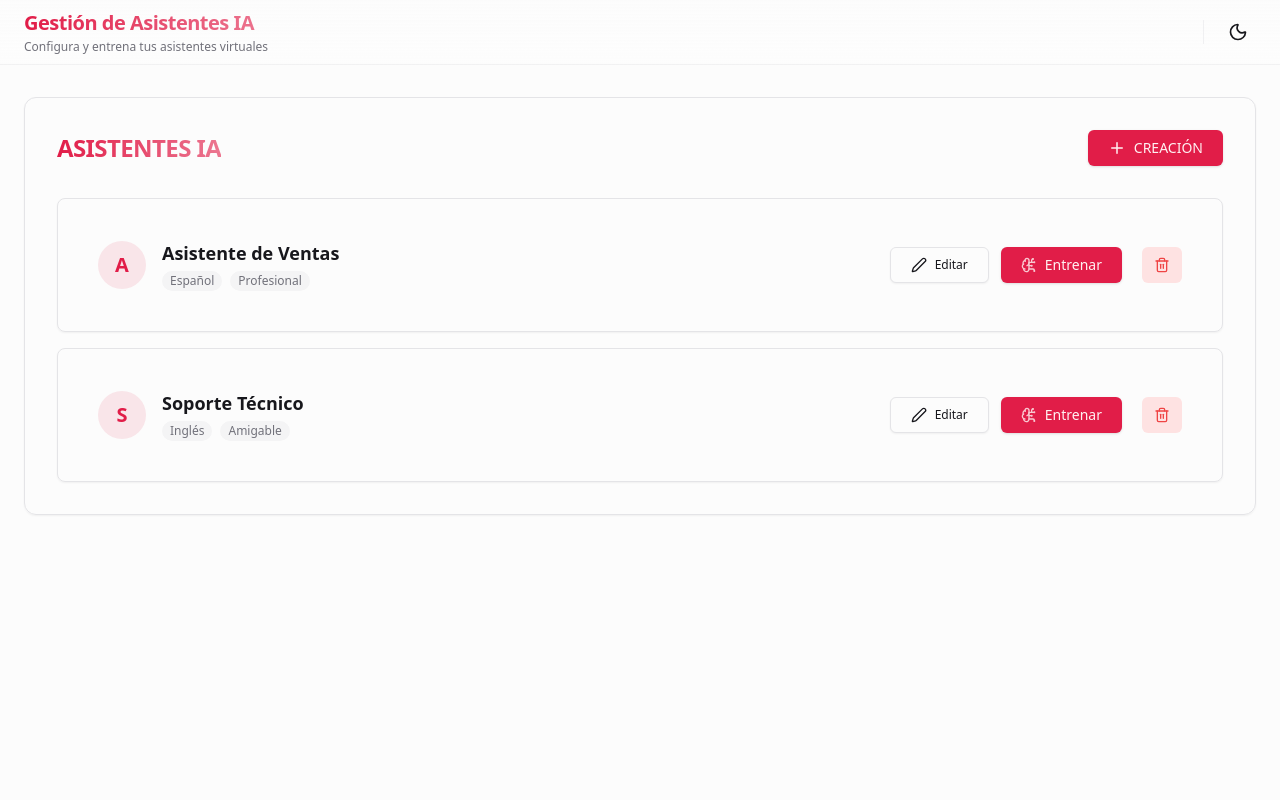
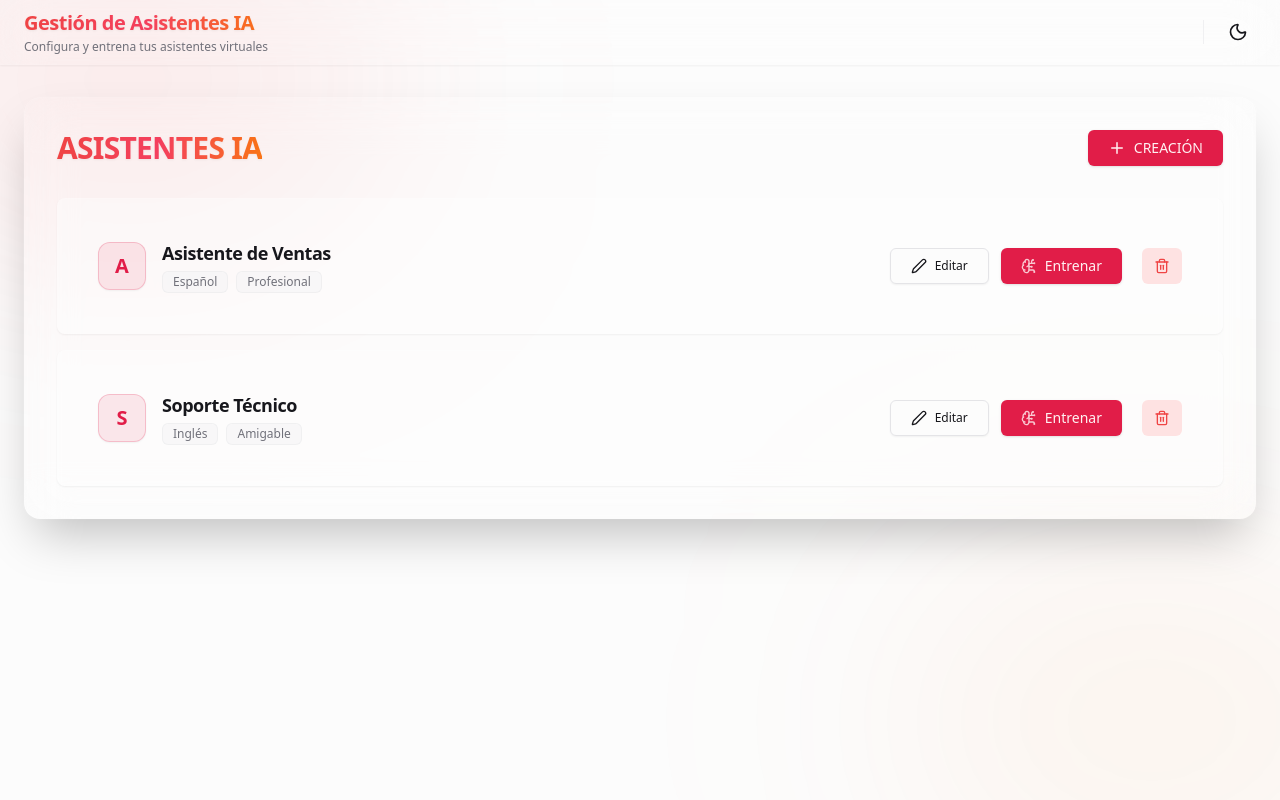
Before and after one commit to AltamarDuglas/pruebaTecnica, a Next.js app: page / in a window 1280 px wide. Shown: the top 800 px of the page. Built offline with nearby package versions, Linux system fonts and the light colour scheme.

Commit message:
Suavizado del modo oscuro

```diff
--- a/package.json
+++ b/package.json
@@ -11,6 +11,7 @@
   "dependencies": {
     "@types/uuid": "^10.0.0",
     "lucide-react": "^0.562.0",
+    "motion": "^12.24.7",
     "next": "16.1.1",
     "react": "19.2.3",
     "react-dom": "19.2.3",
--- a/src/app/globals.css
+++ b/src/app/globals.css
@@ -38,14 +38,14 @@
   }
 
   .dark {
-    --background: 222.2 84% 4.9%;
-    --foreground: 210 40% 98%;
+    --background: 224 71% 4%;
+    --foreground: 213 31% 91%;
 
-    --card: 222.2 84% 4.9%;
-    --card-foreground: 210 40% 98%;
+    --card: 224 71% 4%;
+    --card-foreground: 213 31% 91%;
 
-    --popover: 222.2 84% 4.9%;
-    --popover-foreground: 210 40% 98%;
+    --popover: 224 71% 4%;
+    --popover-foreground: 213 31% 91%;
 
     --primary: 346.8 77.2% 49.8%;
     --primary-foreground: 355.7 100% 97.3%;
--- a/src/app/page.tsx
+++ b/src/app/page.tsx
@@ -42,12 +42,19 @@ export default function Inicio() {
   };
 
   return (
-    <div className="container mx-auto py-8 min-h-screen max-w-[1400px] px-4 md:px-6">
+    <div className="relative min-h-screen w-full overflow-hidden">
+      {/* Background Mesh Gradients */}
+      <div className="fixed inset-0 z-0 pointer-events-none">
+        <div className="absolute top-[-10%] left-[-10%] w-[40%] h-[40%] bg-red-500/20 blur-[120px] rounded-full mix-blend-screen opacity-30 animate-pulse" style={{ animationDuration: '4s' }} />
+        <div className="absolute bottom-[-10%] right-[-10%] w-[40%] h-[40%] bg-orange-500/20 blur-[120px] rounded-full mix-blend-screen opacity-30" />
+      </div>
+
+      <div className="relative z-10 container mx-auto py-8 max-w-[1400px] px-4 md:px-6">
         {/* Breadcrumb removed */}
 
-      <div className="bg-surface border border-border shadow-sm rounded-xl p-6 md:p-8 animate-in fade-in duration-500">
+        <div className="bg-surface/60 backdrop-blur-xl border border-white/10 shadow-2xl rounded-2xl p-6 md:p-8 animate-in fade-in duration-500 ring-1 ring-white/5">
           <div className="flex flex-col sm:flex-row justify-between items-start sm:items-center gap-4 mb-8">
-          <h2 className="text-2xl font-bold tracking-tight bg-gradient-to-r from-primary to-primary/60 bg-clip-text text-transparent">ASISTENTES IA</h2>
+            <h2 className="text-3xl font-bold tracking-tight bg-gradient-to-r from-red-500 via-rose-500 to-orange-500 bg-clip-text text-transparent drop-shadow-sm">ASISTENTES IA</h2>
 
             <Boton onClick={manejarCrear} icono={<Plus size={18} />}>
               CREACIÓN
@@ -70,5 +77,6 @@ export default function Inicio() {
           alExito={manejarExito}
         />
       </div>
+    </div>
   );
 }
--- a/src/componentes/funcionalidades/FormularioAsistente/PasoConfigRespuesta.tsx
+++ b/src/componentes/funcionalidades/FormularioAsistente/PasoConfigRespuesta.tsx
@@ -150,7 +150,7 @@ const GrupoSlider = ({ label, valor, onChange, colores, icono }: { label: string
                 value={valor}
                 onChange={(e) => onChange(parseInt(e.target.value))}
                 style={backgroundStyle}
-                className="w-full h-3 rounded-lg appearance-none cursor-pointer outline-none focus:ring-2 focus:ring-ring focus:ring-offset-2 transition-all [&::-webkit-slider-thumb]:appearance-none [&::-webkit-slider-thumb]:w-5 [&::-webkit-slider-thumb]:h-5 [&::-webkit-slider-thumb]:rounded-full [&::-webkit-slider-thumb]:bg-background [&::-webkit-slider-thumb]:border-2 [&::-webkit-slider-thumb]:border-primary [&::-webkit-slider-thumb]:shadow-md hover:[&::-webkit-slider-thumb]:scale-110"
+                className="w-full h-3 rounded-lg appearance-none cursor-pointer outline-none focus:ring-2 focus:ring-ring focus:ring-offset-2 transition-all [&::-webkit-slider-thumb]:appearance-none [&::-webkit-slider-thumb]:w-5 [&::-webkit-slider-thumb]:h-5 [&::-webkit-slider-thumb]:rounded-full [&::-webkit-slider-thumb]:bg-white [&::-webkit-slider-thumb]:border-2 [&::-webkit-slider-thumb]:border-primary [&::-webkit-slider-thumb]:shadow-md hover:[&::-webkit-slider-thumb]:scale-110"
             />
         </div>
     );
--- a/src/componentes/funcionalidades/ListadoAsistentes/TarjetaAsistente.tsx
+++ b/src/componentes/funcionalidades/ListadoAsistentes/TarjetaAsistente.tsx
@@ -28,24 +28,25 @@ export const TarjetaAsistente: React.FC<PropsTarjetaAsistente> = ({
     };
 
     return (
-        <Tarjeta className="w-full hover:border-primary/50 transition-colors duration-300 group">
-            <div className="flex flex-col sm:flex-row items-start sm:items-center justify-between p-4 gap-4">
+        <Tarjeta className="w-full bg-card/40 backdrop-blur-md border-white/5 hover:border-primary/50 hover:shadow-[0_0_20px_rgba(var(--primary),0.15)] transition-all duration-500 group relative overflow-hidden">
+            <div className="absolute inset-0 bg-gradient-to-r from-transparent via-white/5 to-transparent translate-x-[-200%] group-hover:translate-x-[200%] transition-transform duration-1000 ease-in-out pointer-events-none" />
+            <div className="flex flex-col sm:flex-row items-start sm:items-center justify-between p-4 gap-4 relative z-10">
                 {/* Sección de Información (Izquierda) */}
                 <div className="flex items-center gap-4 flex-1 min-w-0">
-                    <div className="w-12 h-12 bg-primary/10 text-primary rounded-full flex-shrink-0 flex items-center justify-center font-bold text-xl group-hover:scale-110 transition-transform duration-300">
+                    <div className="w-12 h-12 bg-primary/10 text-primary rounded-xl flex-shrink-0 flex items-center justify-center font-bold text-xl group-hover:scale-110 group-hover:bg-primary group-hover:text-primary-foreground transition-all duration-300 shadow-sm border border-primary/20">
                         {asistente.nombre.charAt(0).toUpperCase()}
                     </div>
                     <div className="flex flex-col gap-1 min-w-0">
-                        <h3 className="font-semibold text-lg truncate group-hover:text-primary transition-colors">{asistente.nombre}</h3>
+                        <h3 className="font-semibold text-lg truncate group-hover:text-primary transition-colors tracking-tight">{asistente.nombre}</h3>
                         <div className="flex gap-2 flex-wrap">
-                            <span className="text-xs bg-muted px-2 py-0.5 rounded-full text-muted-foreground font-medium whitespace-nowrap">{asistente.idioma}</span>
-                            <span className="text-xs bg-muted px-2 py-0.5 rounded-full text-muted-foreground font-medium whitespace-nowrap">{asistente.tono}</span>
+                            <span className="text-xs bg-muted/60 px-2.5 py-0.5 rounded-md text-muted-foreground font-medium whitespace-nowrap border border-border/40">{asistente.idioma}</span>
+                            <span className="text-xs bg-muted/60 px-2.5 py-0.5 rounded-md text-muted-foreground font-medium whitespace-nowrap border border-border/40">{asistente.tono}</span>
                         </div>
                     </div>
                 </div>
 
                 {/* Sección de Acciones (Derecha) */}
-                <div className="flex items-center gap-3 w-full sm:w-auto justify-end mt-2 sm:mt-0 pt-2 sm:pt-0 border-t sm:border-t-0 border-border/50">
+                <div className="flex items-center gap-3 w-full sm:w-auto justify-end mt-2 sm:mt-0 pt-2 sm:pt-0 border-t sm:border-t-0 border-border/30">
                     <Boton
                         variante="secundario"
                         tamano="sm"
--- a/src/componentes/layout/CabeceraPrincipal.tsx
+++ b/src/componentes/layout/CabeceraPrincipal.tsx
@@ -7,10 +7,10 @@ import { AlternadorTema } from './AlternadorTema';
  */
 export const CabeceraPrincipal: React.FC = () => {
     return (
-        <header className="sticky top-0 z-50 w-full border-b border-border/40 bg-gradient-to-b from-background/95 to-background/60 backdrop-blur-md supports-[backdrop-filter]:bg-background/50">
+        <header className="sticky top-0 z-50 w-full border-b border-white/10 bg-surface/70 backdrop-blur-xl supports-[backdrop-filter]:bg-surface/40 shadow-sm">
             <div className="container flex h-16 max-w-[1400px] items-center justify-between mx-auto px-4 md:px-6">
                 <div className="flex flex-col gap-0.5">
-                    <h1 className="text-xl font-bold tracking-tight bg-gradient-to-r from-primary to-primary/60 bg-clip-text text-transparent">Gestión de Asistentes IA</h1>
+                    <h1 className="text-xl font-bold tracking-tight bg-gradient-to-r from-red-500 via-rose-500 to-orange-500 bg-clip-text text-transparent drop-shadow-sm">Gestión de Asistentes IA</h1>
                     <p className="text-xs text-muted-foreground hidden sm:block">Configura y entrena tus asistentes virtuales</p>
                 </div>
                 <div className="flex items-center gap-4">
--- a/src/componentes/ui/Boton/Boton.tsx
+++ b/src/componentes/ui/Boton/Boton.tsx
@@ -1,4 +1,5 @@
 import React from 'react';
+import { motion } from 'motion/react';
 
 import { Loader2 } from 'lucide-react';
 
@@ -35,20 +36,43 @@ export const Boton: React.FC<PropsBoton> = ({
 
     const baseClasses = "inline-flex items-center justify-center gap-2 px-5 py-2 text-sm font-medium transition-colors focus-visible:outline-none focus-visible:ring-1 focus-visible:ring-ring disabled:pointer-events-none disabled:opacity-50 rounded-md";
 
+    const iconVariants = {
+        rest: { scale: 1, rotate: 0 },
+        hover: {
+            scale: 1.15,
+            rotate: -12,
+            transition: {
+                type: "spring" as const,
+                stiffness: 400,
+                damping: 10
+            }
+        }
+    };
+
     return (
-        <button
+        <motion.button
             className={`group ${baseClasses} ${variantClasses[variante]} ${className}`}
             disabled={disabled || cargando}
-            {...props}
+            initial="rest"
+            whileHover="hover"
+            whileTap={{ scale: 0.98 }}
+            {...props as any} // Cast necesario por conflicto de tipos entre HTMLButton y motion
         >
             {/* Si está cargando mostramos el spinner girando */}
             {cargando ? (
                 <Loader2 className="animate-spin" size={18} />
             ) : (
-                icono && <span className="flex items-center justify-center transition-transform duration-300 group-hover:scale-110">{icono}</span>
+                icono && (
+                    <motion.span
+                        className="flex items-center justify-center"
+                        variants={iconVariants}
+                    >
+                        {icono}
+                    </motion.span>
+                )
             )}
 
             {children}
-        </button>
+        </motion.button>
     );
 };
--- /dev/null
+++ b/src/componentes/ui/icons/animated/AnimatedIcon.tsx
@@ -0,0 +1,33 @@
+import React from 'react';
+import { motion, Variants } from 'motion/react';
+import { LucideIcon } from 'lucide-react';
+
+interface AnimatedIconProps {
+    icon: LucideIcon;
+    size?: number | string;
+    className?: string;
+    color?: string;
+}
+
+const defaultVariants: Variants = {
+    initial: { scale: 1, rotate: 0 },
+    hover: {
+        scale: 1.1,
+        rotate: -10,
+        transition: { type: "spring", stiffness: 300, damping: 10 }
+    }
+};
+
+export const AnimatedIcon: React.FC<AnimatedIconProps> = ({ icon: Icon, size, className, color }) => {
+    return (
+        <motion.div
+            variants={defaultVariants}
+            initial="initial"
+            whileHover="hover"
+            whileTap={{ scale: 0.9 }}
+            className="flex items-center justify-center"
+        >
+            <Icon size={size} className={className} color={color} />
+        </motion.div>
+    );
+};
```
Also changed, not shown: 2 other files (tests, documents, lock files or other folders). Lines whose indentation alone changed are shown as unchanged.
